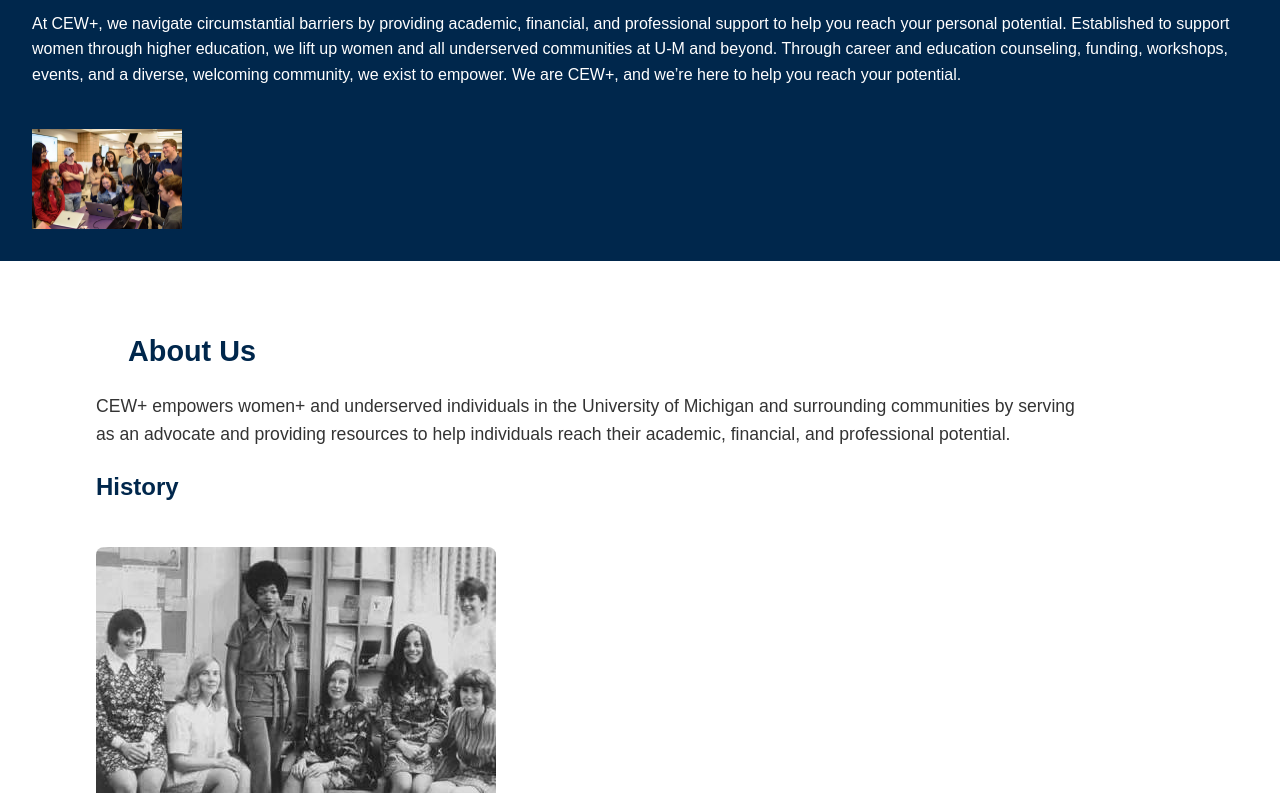
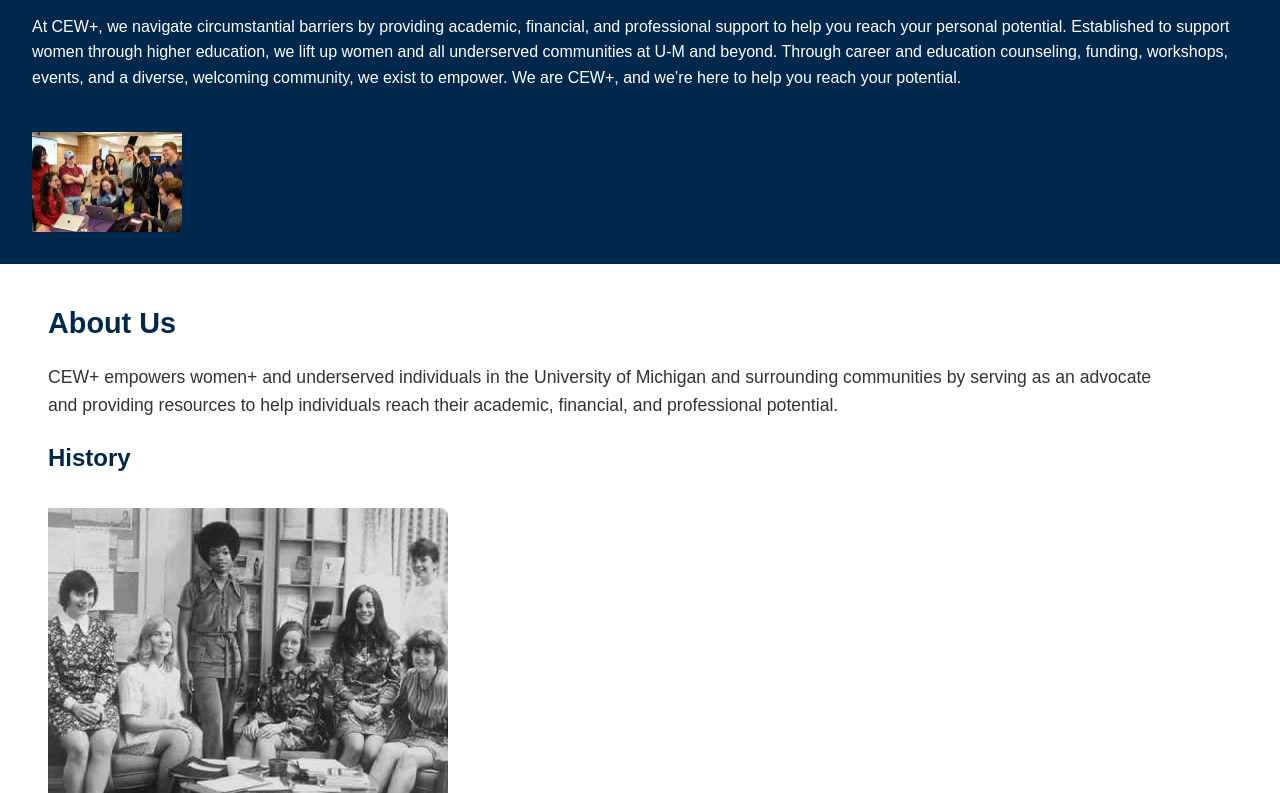
Before and after one commit to samikshya109/Clientproject_desktopview1, a plain HTML site: page CEW.html in a window 1280 px wide. Shown: the part 301-1094 px from the top of the page. Drawn offline with Linux system fonts and the light colour scheme.

Commit message:
Add files via upload

```diff
--- a/CEW.html
+++ b/CEW.html
@@ -4,7 +4,7 @@
   <meta charset="UTF-8" />
   <meta name="viewport" content="width=device-width, initial-scale=1.0"/>
   <title>CAPS - UMSI</title>
-  <link rel="stylesheet" href="css/style.css" />
+  <link rel="stylesheet" href="css/CEW.css" />
 </head>
 <body>
   <a href="#main-content" class="skip-link">Skip to Main Content</a>
```
Also changed, not shown: CAPS.html (+2 -2 lines).
